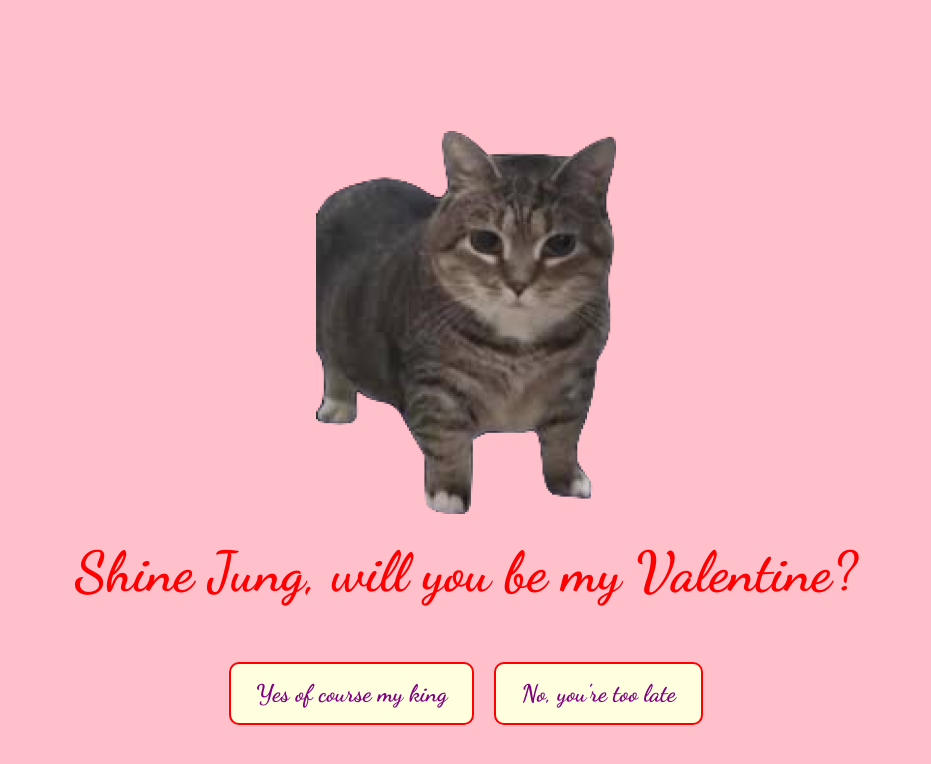
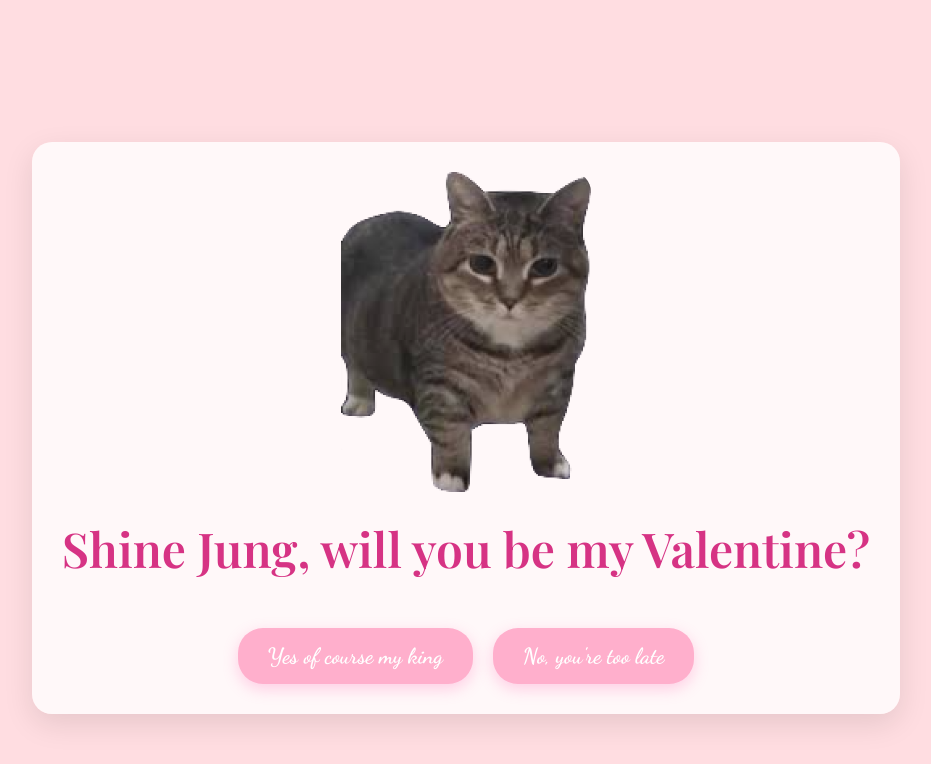
Before and after one commit to jiseak/very-important-question, a plain HTML site: page index.html in a window 1280 px wide. Shown: the whole page, without its empty margins (174-1105 px from the left). Drawn offline with nearby package versions, Linux system fonts and the light colour scheme.

Commit message:
Update index.html

```diff
--- a/index.html
+++ b/index.html
@@ -3,14 +3,14 @@
 <head>
     <meta charset="UTF-8">
     <meta name="viewport" content="width=device-width, initial-scale=1.0">
-    <title>very important question</title>
+    <title>Very Important Question</title>
     <style>
-        @import url('https://fonts.googleapis.com/css2?family=Dancing+Script:wght@700&display=swap');
+        @import url('https://fonts.googleapis.com/css2?family=Dancing+Script:wght@700&family=Playfair+Display:wght@600&display=swap');
 
         body {
             text-align: center;
-            font-family: 'Dancing Script', cursive;
-            background-color: pink;
+            font-family: 'Playfair Display', serif;
+            background-color: #ffdde1;
             transition: background 1s;
             overflow: hidden;
             height: 100vh;
@@ -21,48 +21,14 @@
             padding: 20px;
             position: relative;
         }
-        .container {
-            position: relative;
+        @keyframes flashing-background {
+            0% { background-color: #ffb6c1; }
+            50% { background-color: #ffdde1; }
+            100% { background-color: #ffb6c1; }
         }
-        #image-placeholder img {
-            width: 300px;
-            height: auto;
-        }
-        #question {
-            font-size: 56px;
-            margin-top: 20px;
-            color: red;
-            position: relative;
-            z-index: 2;
-        }
-        .button-container {
-            display: flex;
-            justify-content: center;
-            align-items: center;
-            gap: 20px;
-            width: 100%;
-            position: relative;
-        }
-        .button {
-            padding: 15px 25px;
-            font-size: 24px;
-            cursor: pointer;
-            font-family: 'Dancing Script', cursive;
-            background-color: lightyellow;
-            border: 2px solid red;
-            border-radius: 10px;
-            color: purple;
-            transition: font-size 0.3s ease;
-        }
-        #yes-button {
-            z-index: 3;
-        }
-        #no-button {
-            z-index: 2;
-        }
-        @keyframes confetti {
+        @keyframes confetti-fall {
             0% { transform: translateY(0) rotate(0deg); }
-            100% { transform: translateY(100vh) rotate(360deg); }
+            100% { transform: translateY(100vh) rotate(720deg); }
         }
         .confetti {
             position: fixed;
@@ -71,20 +37,47 @@
             height: 10px;
             background-color: red;
             opacity: 0.7;
-            animation: confetti linear infinite;
+            animation: confetti-fall linear infinite;
         }
-        @keyframes fireworks {
-            0% { opacity: 1; transform: scale(0); }
-            100% { opacity: 0; transform: scale(1.5); }
+        .container {
+            position: relative;
+            background: rgba(255, 255, 255, 0.8);
+            padding: 30px;
+            border-radius: 20px;
+            box-shadow: 0 10px 30px rgba(0, 0, 0, 0.1);
         }
-        .firework {
-            position: fixed;
-            width: 10px;
-            height: 10px;
-            background-color: yellow;
-            border-radius: 50%;
-            opacity: 0;
-            animation: fireworks 1s ease-out infinite;
+        #image-placeholder img {
+            width: 250px;
+            height: auto;
+            border-radius: 20px;
+        }
+        #question {
+            font-size: 48px;
+            margin-top: 20px;
+            color: #d63384;
+        }
+        .button-container {
+            display: flex;
+            justify-content: center;
+            align-items: center;
+            gap: 20px;
+            margin-top: 20px;
+        }
+        .button {
+            padding: 15px 30px;
+            font-size: 22px;
+            cursor: pointer;
+            font-family: 'Dancing Script', cursive;
+            background: #ffafcc;
+            border: none;
+            border-radius: 25px;
+            color: white;
+            transition: all 0.3s ease;
+            box-shadow: 0 5px 15px rgba(255, 105, 180, 0.3);
+        }
+        .button:hover {
+            background: #ff85a2;
+            transform: scale(1.1);
         }
     </style>
 </head>
@@ -104,14 +97,14 @@
 
     <script>
         function acceptLove() {
-            document.body.style.animation = "soft-flash 1s infinite alternate";
-            document.getElementById("image-placeholder").innerHTML = '<img src="spinningcat.gif" width="1400">';
+            document.body.style.animation = "flashing-background 1s infinite alternate";
+            document.getElementById("image-placeholder").innerHTML = '<img src="spinningcat.gif" width="300">';
             document.getElementById("music").play();
             document.getElementById("question").innerText = "very gude";
             document.getElementById("yes-button").remove();
             document.getElementById("no-button").remove();
-            startCelebration();
-            startFireworks();
+            startHearts();
+            startConfetti();
         }
 
         function rejectLove() {
@@ -129,7 +122,19 @@
             yesButton.style.zIndex = '10';
         }
 
-        function startCelebration() {
+        function startHearts() {
+            setInterval(() => {
+                let heart = document.createElement("div");
+                heart.classList.add("floating-heart");
+                heart.style.left = Math.random() * 100 + "vw";
+                heart.style.backgroundColor = `hsl(${Math.random() * 360}, 100%, 75%)`;
+                heart.style.animationDuration = Math.random() * 3 + 2 + "s";
+                document.body.appendChild(heart);
+                setTimeout(() => heart.remove(), 5000);
+            }, 200);
+        }
+
+        function startConfetti() {
             setInterval(() => {
                 let confetti = document.createElement("div");
                 confetti.classList.add("confetti");
@@ -142,18 +147,6 @@
                 setTimeout(() => confetti.remove(), 5000);
             }, 100);
         }
-
-        function startFireworks() {
-            setInterval(() => {
-                let firework = document.createElement("div");
-                firework.classList.add("firework");
-                firework.style.left = Math.random() * 100 + "vw";
-                firework.style.top = Math.random() * 100 + "vh";
-                firework.style.animationDuration = Math.random() * 1.5 + 0.5 + "s";
-                document.body.appendChild(firework);
-                setTimeout(() => firework.remove(), 1500);
-            }, 500);
-        }
     </script>
 </body>
 </html>
```
